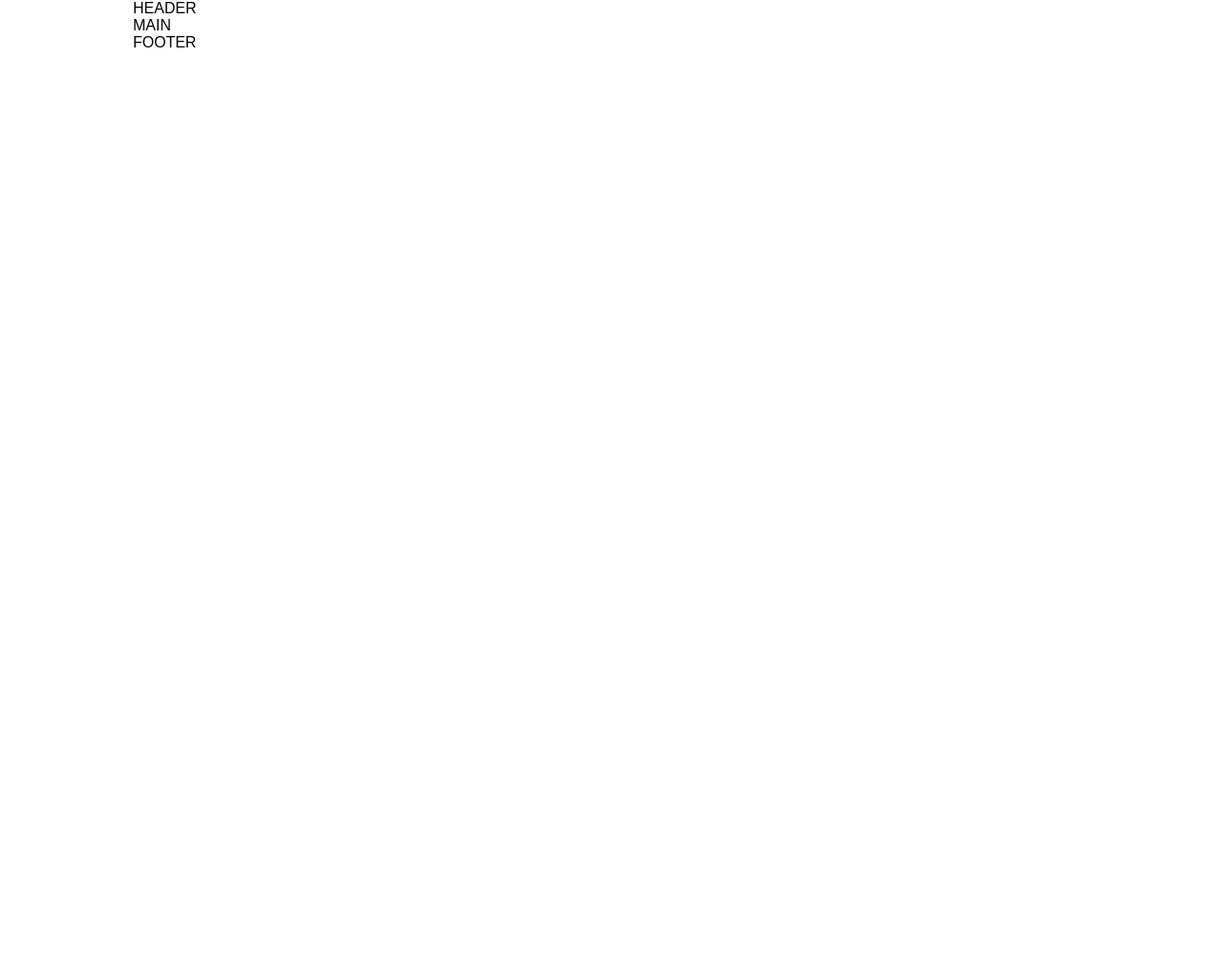
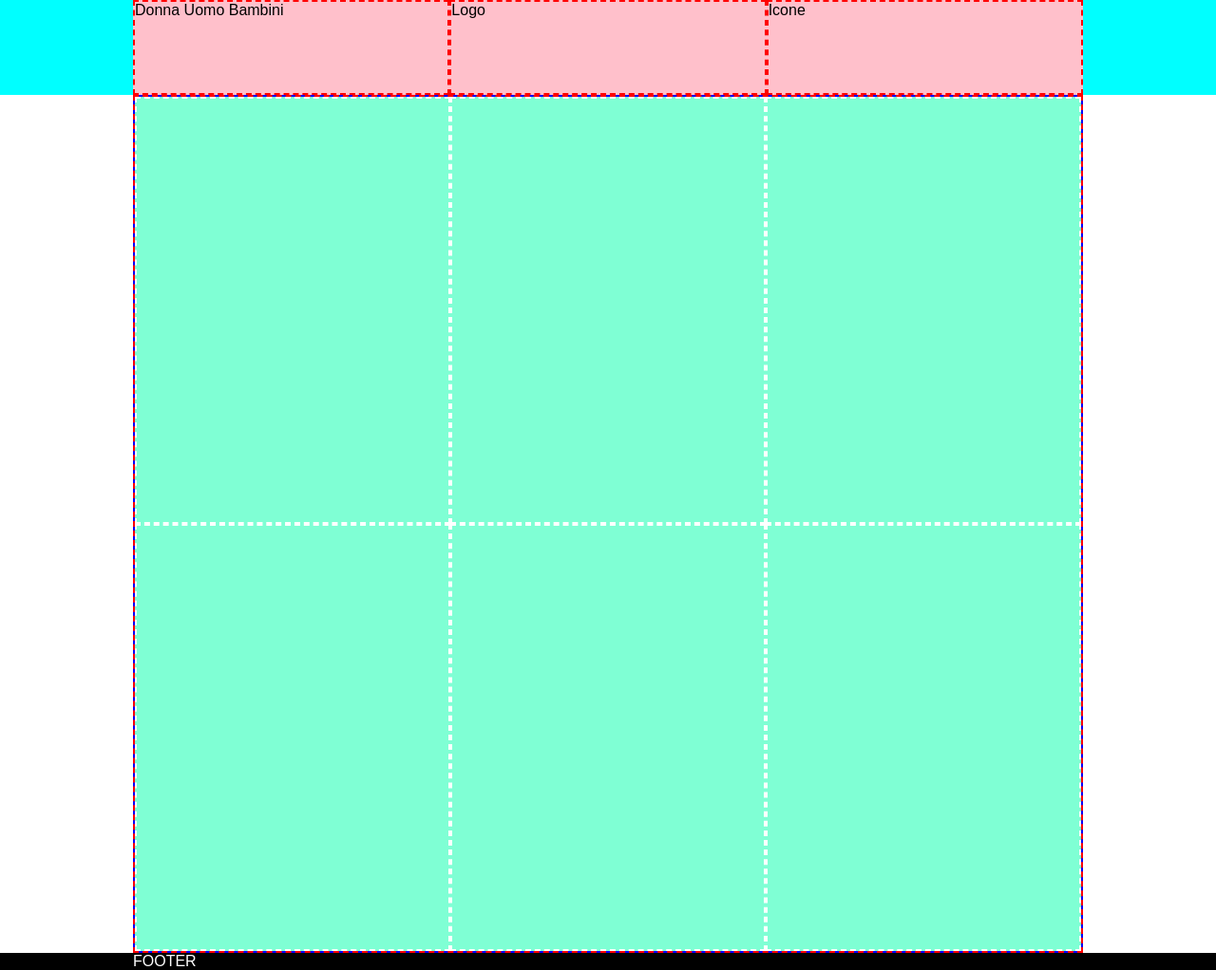
Before and after one commit to Claudio-Pri/html-css-boolando, a plain HTML site: page index.html in a window 1280 px wide. Shown: the whole page at 95% size. Before the commit the page ends 800 px from the top, so only its background shows below. Drawn offline with Linux system fonts and the light colour scheme.

Commit message:
creato layout (debug)- inserita cartella img

```diff
--- a/css/style.css
+++ b/css/style.css
@@ -19,8 +19,40 @@ html {
     margin: 0 auto;
 }
 
+.my-row {
+    display: flex;
+    flex-wrap: wrap;
+}
+
+.my-col-1-3 {
+    width: calc(100% / 3);
+}
+
 /* DEBUG */
-/* .debug {
-    background-color: lightcoral;
-    min-height: 200px;
-} */
+
+.debug header {
+    background-color: aqua;
+}
+
+.debug header .container .my-row>* {
+    background-color: pink;
+    min-height: 100px;
+    border: 2px dashed red;
+}
+
+.debug main .container {
+    background-color: blue;
+
+    border: 2px dashed red;
+}
+
+.debug main .container .my-row>* {
+    background-color: aquamarine;
+    min-height: 450px;
+    border: 2px dashed white;
+}
+
+.debug footer {
+    background-color: black;
+    color: white;
+}
--- a/index.html
+++ b/index.html
@@ -4,18 +4,28 @@
 <head>
     <meta charset="UTF-8">
     <meta name="viewport" content="width=device-width, initial-scale=1.0">
-    <title>Template HTML CSS</title>
+    <title>Boolando</title>
+
+    <!-- FONT AWESOME -->
+    <link rel="stylesheet" href="https://cdnjs.cloudflare.com/ajax/libs/font-awesome/6.5.2/css/all.min.css"
+        integrity="sha512-SnH5WK+bZxgPHs44uWIX+LLJAJ9/2PkPKZ5QiAj6Ta86w+fsb2TkcmfRyVX3pBnMFcV7oQPJkl9QevSCWr3W6A=="
+        crossorigin="anonymous" referrerpolicy="no-referrer" />
 
     <!-- CSS -->
     <link rel="stylesheet" href="css/style.css">
 </head>
 
-<body>
+<body class="debug">
 
     <!-- header -->
     <header>
         <div class="container">
-            HEADER
+            <div class="my-row">
+                <div class="my-col-1-3">Donna Uomo Bambini</div>
+                <div class="my-col-1-3">Logo</div>
+                <div class="my-col-1-3">Icone</div>
+
+            </div>
         </div>
     </header>
     <!-- /header -->
@@ -23,7 +33,15 @@
     <!-- main -->
     <main>
         <div class="container">
-            MAIN
+            <div class="my-row">
+                <div class="my-col-1-3"></div>
+                <div class="my-col-1-3"></div>
+                <div class="my-col-1-3"></div>
+                <div class="my-col-1-3"></div>
+                <div class="my-col-1-3"></div>
+                <div class="my-col-1-3"></div>
+
+            </div>
         </div>
     </main>
     <!-- /main -->
@@ -36,6 +54,7 @@
     </footer>
     <!-- /footer -->
 
+
 </body>
 
 </html>
```
Also changed, not shown: img/1.webp (added), img/1b.webp (added), img/2.webp (added), img/2b.webp (added), img/3.webp (added), img/3b.webp (added), img/4.webp (added), img/4b.webp (added), img/5.webp (added), img/5b.webp (added), img/6.webp (added), img/6b.webp (added), img/boolean-logo.png (added).
